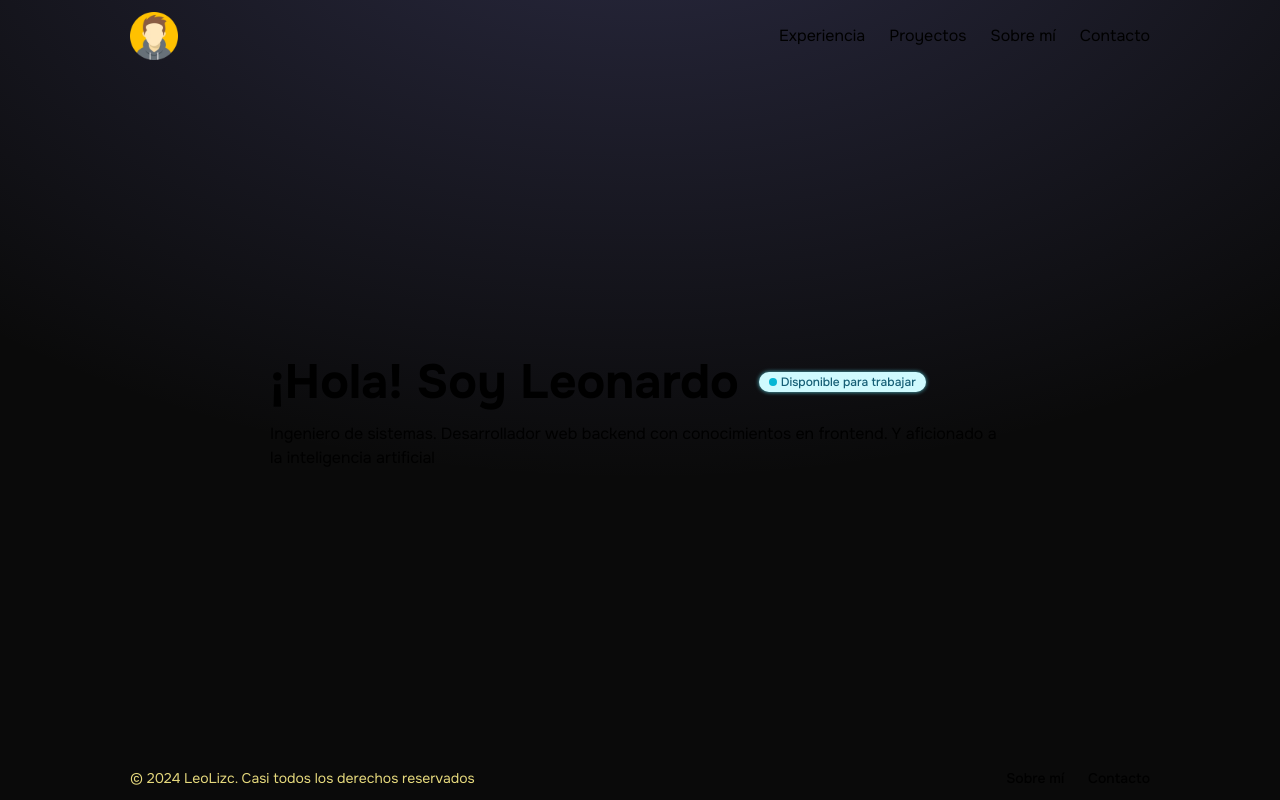
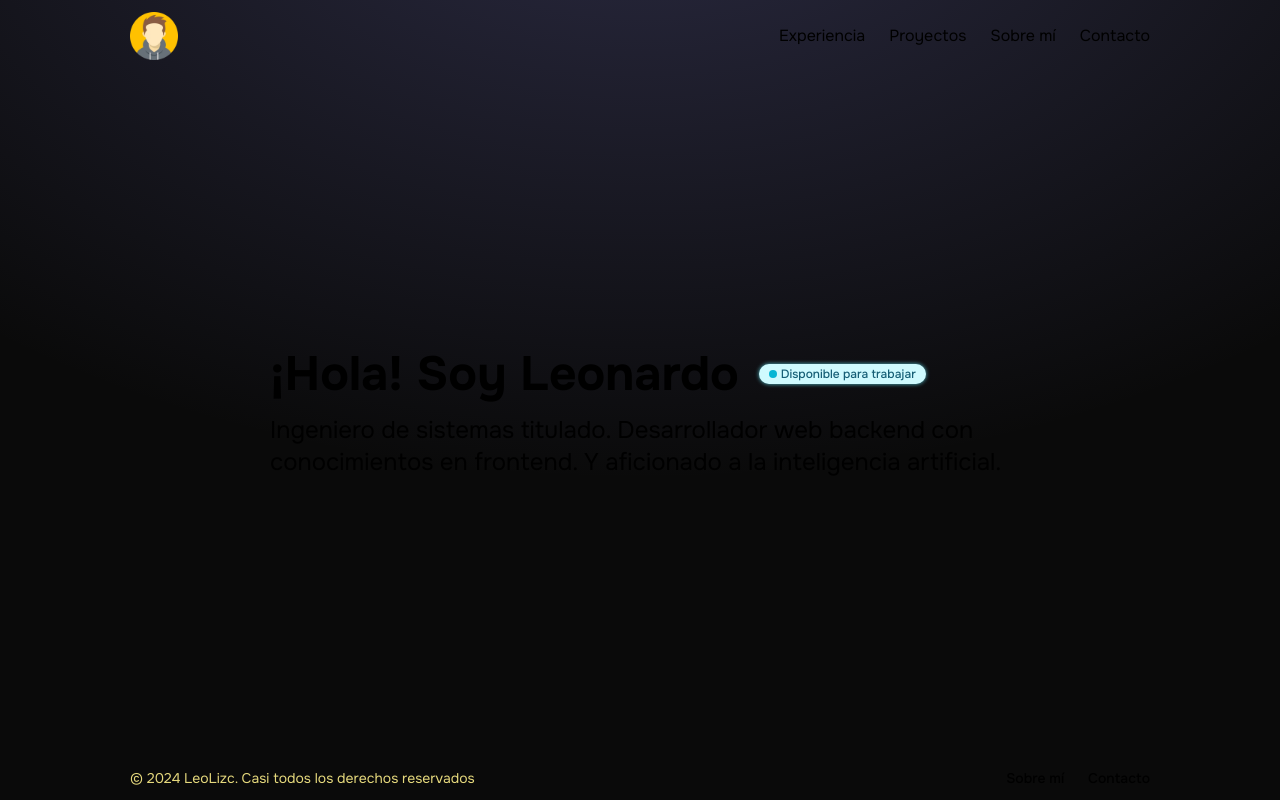
Before and after one commit to LeoLizc/leolizc.portfolio, a Next.js app: page / in a window 1280 px wide. Built offline with nearby package versions, Linux system fonts and the light colour scheme.

Commit message:
Commented out Badge import and updated h2 text in page.tsx

```diff
--- a/src/app/page.tsx
+++ b/src/app/page.tsx
@@ -1,8 +1,9 @@
-import Badge from '@/ui/components/badge';
+// import Badge from '@/ui/components/badge';
 import Indicator from '@/ui/components/indicator';
 import SectionLayout from '@/ui/components/section-layout';
 
 export default function Home() {
+  // ? Alternative text color #8ec8fb
   return (
     <main className="">
       <SectionLayout>
@@ -12,9 +13,9 @@ export default function Home() {
             Disponible para trabajar
           </Indicator>
         </h1>
-        <h2>
-          Ingeniero de sistemas. Desarrollador web backend con conocimientos en frontend.
-          Y aficionado a la inteligencia artificial
+        <h2 className="text-2xl dark:text-sky-300">
+          Ingeniero de sistemas titulado. Desarrollador web backend con conocimientos en frontend.
+          Y aficionado a la inteligencia artificial.
         </h2>
       </SectionLayout>
     </main>
```
